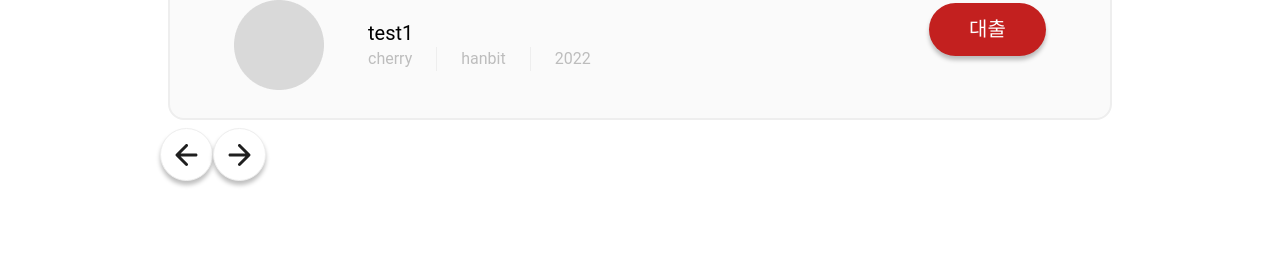
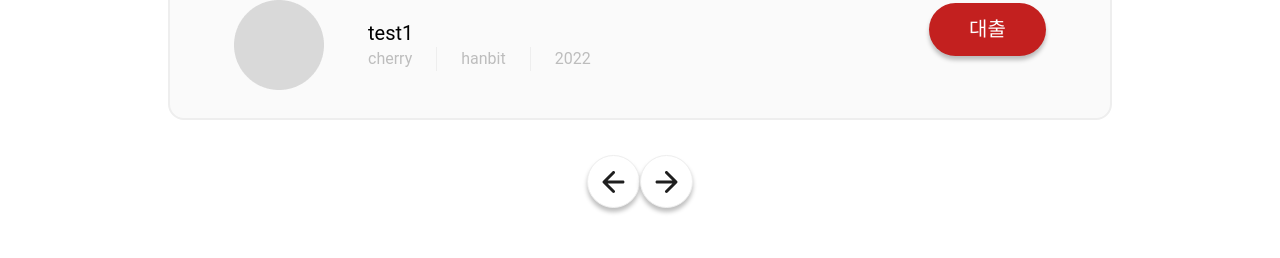
Before and after one commit to kucc/library-service-client, a Next.js app: page /search in a window 1280 px wide. Shown: the part 1040-1298 px from the top of the page. Built offline with nearby package versions, Linux system fonts and the light colour scheme.

Commit message:
Fix: 페이지네이션 위치 변경

```diff
--- a/src/pages/search/index.jsx
+++ b/src/pages/search/index.jsx
@@ -84,7 +84,7 @@ const Search = () => {
                         />
                     ))}
                 </div>
-                <div className='flex mx-auto'>
+                <div className='flex justify-center mt-[35px]'>
                     <LeftArrow />
                     <RightArrow />
                 </div>
```
